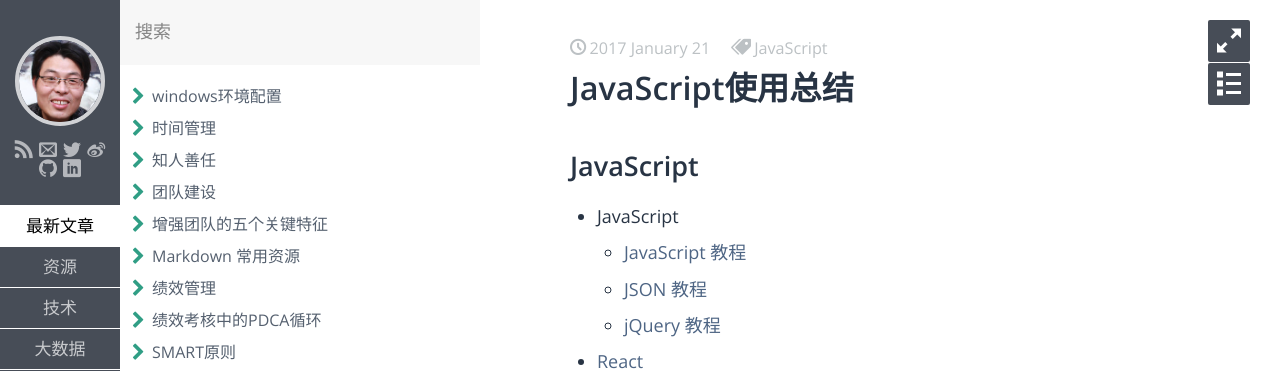
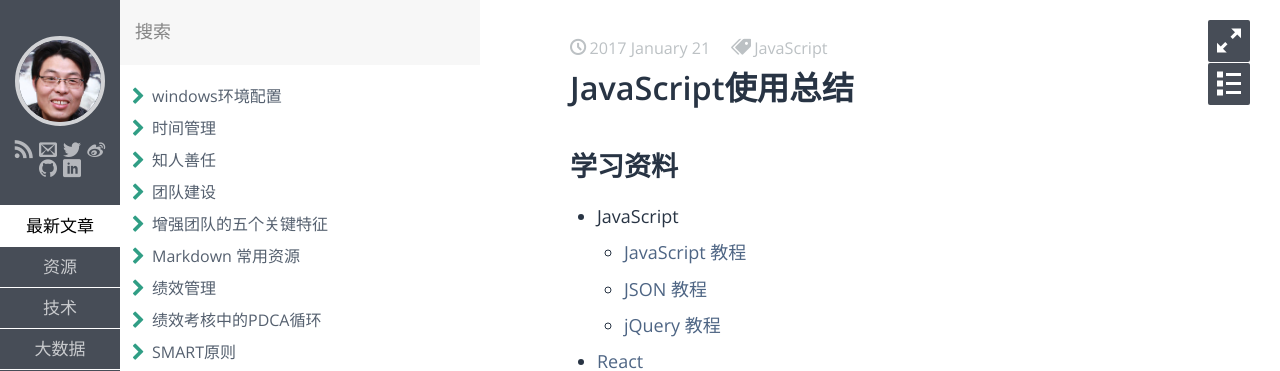
Before and after one commit to sohui/sohui.github.io, a Jekyll site: the page built from _posts/javascript/2017-01-21-javascript-summary.md, in a window 1280 px wide. Shown: the top 371 px of the page. Built offline with Jekyll 4.4.1, drawn with Linux system fonts in a browser that asks for light colours; some web fonts are replaced; comment, search, counter and statistics services are not loaded.

Commit message:
Why liferay?

```diff
--- a/_posts/javascript/2017-01-21-javascript-summary.md
+++ b/_posts/javascript/2017-01-21-javascript-summary.md
@@ -6,7 +6,7 @@ tags: JavaScript
 keywords: JavaScript JS
 ---
 
-## JavaScript
+## 学习资料
 * JavaScript
     * [JavaScript 教程](http://www.runoob.com/js/js-tutorial.html)
     * [JSON 教程](http://www.runoob.com/json/json-tutorial.html)
```
